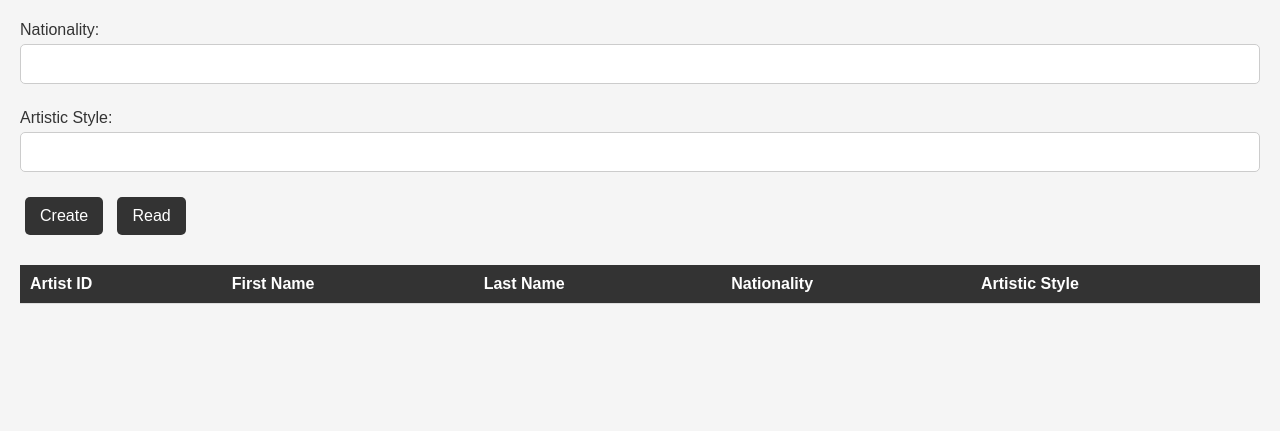
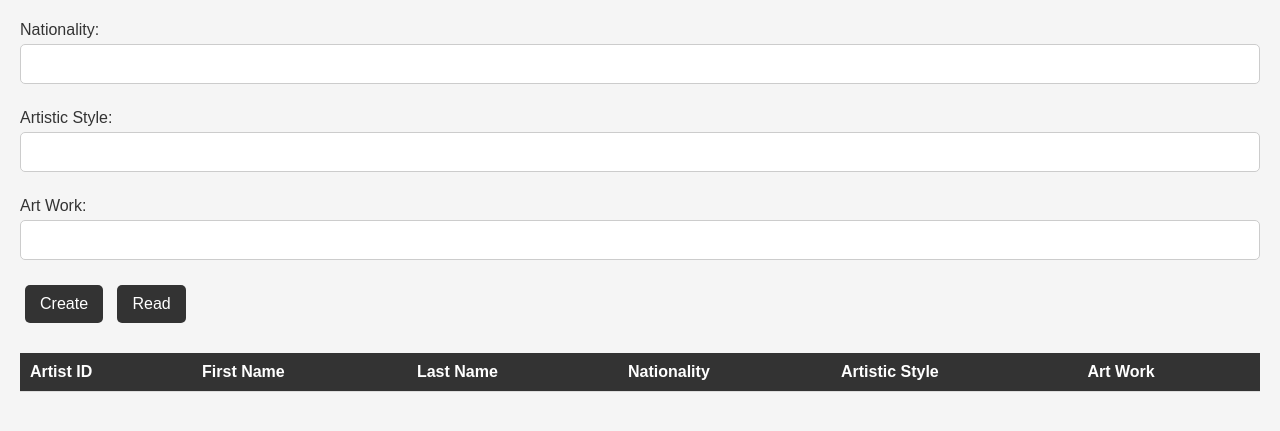
Before and after one commit to PUP-BSIT/exercise-16-club-404, a PHP site: page /relente_patriciajoy/crud_painter/index.html in a window 1280 px wide. Shown: the part 232-663 px from the top of the page. Run offline with PHP 8.4, Linux system fonts and the light colour scheme; lists and menus that the app fills with data are empty.

Commit message:
Add art_work row

```diff
--- a/relente_patriciajoy/crud_painter/index.html
+++ b/relente_patriciajoy/crud_painter/index.html
@@ -20,6 +20,9 @@
     <label for="art_style">Artistic Style:</label>
     <input type="text" id="art_style" required />
 
+    <label for="art_work">Art Work:</label>
+    <input type="text" id="art_work" required />
+
     <button onclick="createData()">Create</button>
     <button onclick="readData()">Read</button>
 
@@ -30,6 +33,7 @@
         <th>Last Name</th>
         <th>Nationality</th>
         <th>Artistic Style</th>
+        <th>Art Work</th>
       </tr>
     </table>
 
--- a/relente_patriciajoy/crud_painter/script.js
+++ b/relente_patriciajoy/crud_painter/script.js
@@ -7,9 +7,10 @@ function createData() {
   const lastname = document.querySelector("#lastname").value;
   const nationality = document.querySelector("#nationality").value;
   const artstyle = document.querySelector("#art_style").value;
+  const artwork = document.querySelector("#art_work").value;
 
   // Validate form fields
-  if (!firstname || !lastname || !nationality || !artstyle) {
+  if (!firstname || !lastname || !nationality || !artstyle || !artwork) {
     alert("Please fill out all fields.");
     return;
   }
@@ -23,7 +24,8 @@ function createData() {
       firstname,
       lastname,
       nationality,
-      artstyle
+      artstyle,
+      artwork
     }),
   })
 
@@ -75,6 +77,7 @@ function readData() {
           <th>Last Name</th>
           <th>Nationality</th>
           <th>Artistic Style</th>
+          <th>Art Work</th>
         </tr>
       `;
 
@@ -87,6 +90,7 @@ function readData() {
           <td contenteditable="false">${user.lastname}</td>
           <td contenteditable="false">${user.nationality}</td>
           <td contenteditable="false">${user.artistic_style}</td>
+          <td contenteditable="false">${user.artwork}</td>
           <td>
             <button onclick="toggleEdit(this, ${user.artist_id})">
               Update
@@ -108,7 +112,7 @@ function toggleEdit(button, artist_id) {
 
   // Constants for editable table cell range
   const EDITABLE_START_INDEX = 1;
-  const EDITABLE_END_INDEX = 4;
+  const EDITABLE_END_INDEX = 5;
 
   const isUpdateMode = button.innerText === "Update";
 
@@ -124,6 +128,7 @@ function toggleEdit(button, artist_id) {
   const lastname = cells[2].innerText;
   const nationality = cells[3].innerText;
   const artistic_style = cells[4].innerText;
+  const artwork = cells[5].innerText;
 
   fetch("main.php", {
     method: "PATCH",
@@ -135,7 +140,8 @@ function toggleEdit(button, artist_id) {
       firstname,
       lastname,
       nationality,
-      artistic_style
+      artistic_style,
+      artwork
     }),
   })
     .then(res => res.text())
```
Also changed, not shown: relente_patriciajoy/crud_painter/main.php (+15 -5 lines).
